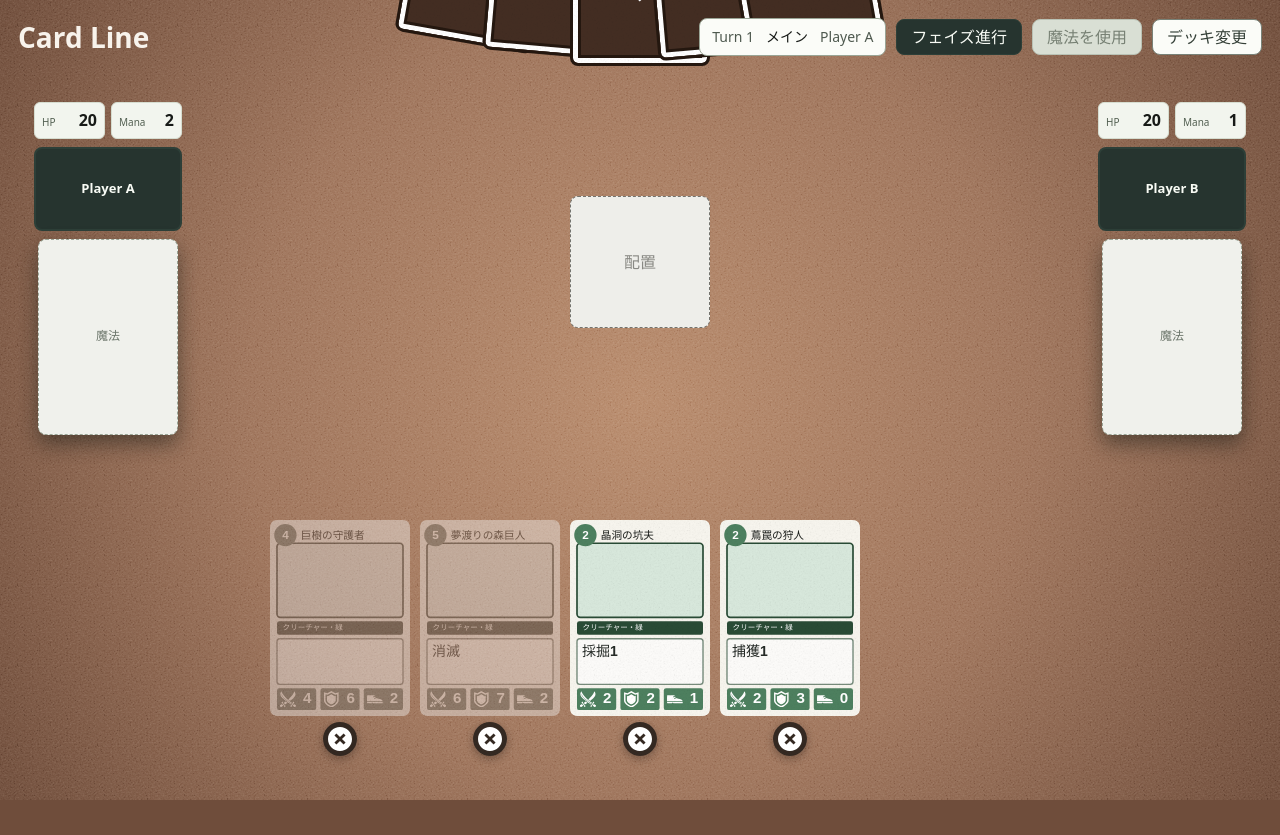
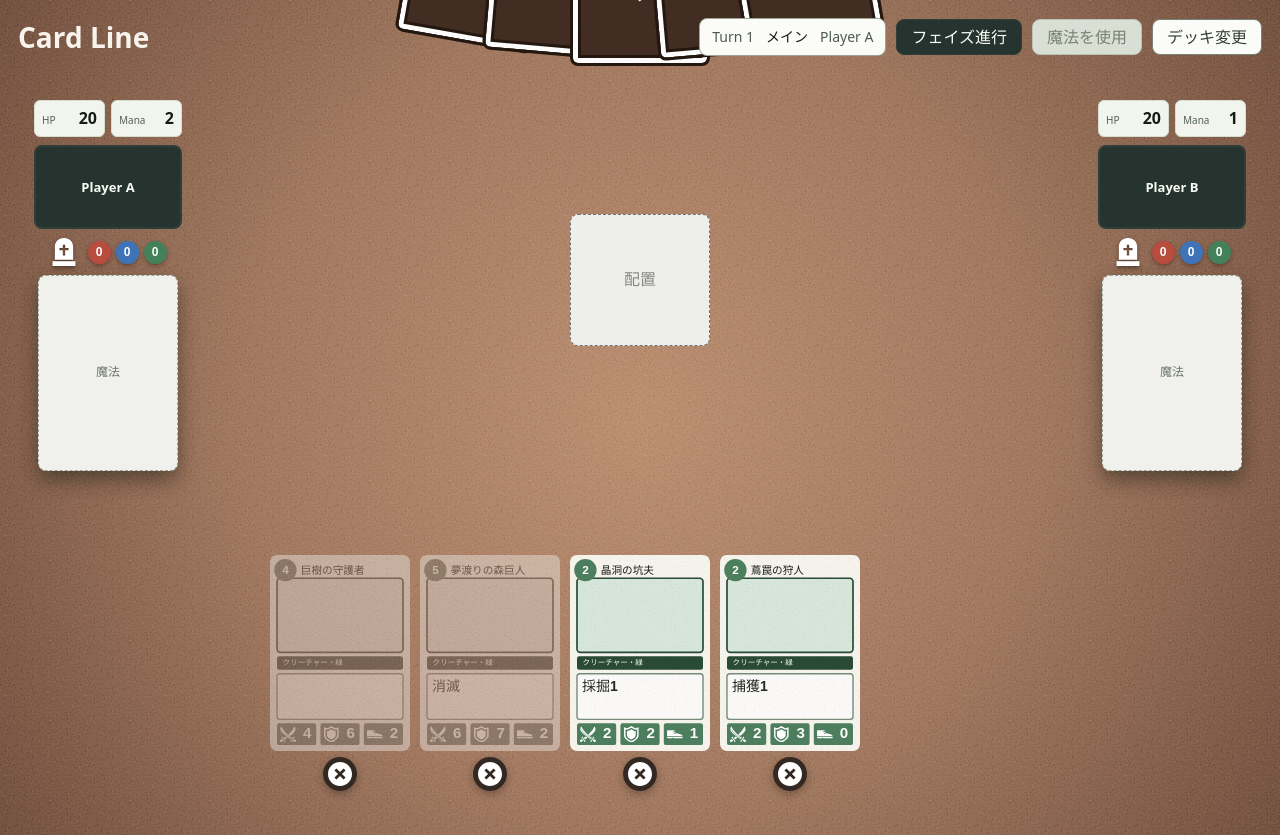
Before and after one commit to kurehajime/cardivide, a React (Vite) app: page / in a window 1280 px wide. Both pictures are taken after a click on the button "ゲーム開始". Before the commit the page ends 800 px from the top, so only its background shows below. Built offline with nearby package versions, Linux system fonts and the light colour scheme; a web font is replaced by a local one.

Commit message:
素手札表示

```diff
--- a/src/App.css
+++ b/src/App.css
@@ -441,6 +441,55 @@
   font-size: 13px;
   font-weight: 700;
   text-align: center;
+}
+
+.graveyard-summary {
+  min-width: 0;
+  display: flex;
+  align-items: center;
+  justify-content: center;
+  gap: 10px;
+  padding: 1px 0;
+}
+
+.graveyard-icon {
+  width: 28px;
+  height: 28px;
+  object-fit: contain;
+  filter: drop-shadow(0 2px 2px rgb(31 19 12 / 55%));
+}
+
+.graveyard-counts {
+  display: flex;
+  align-items: center;
+  gap: 5px;
+}
+
+.graveyard-count {
+  width: 23px;
+  height: 23px;
+  display: grid;
+  flex: 0 0 23px;
+  place-items: center;
+  border-radius: 50%;
+  box-shadow: 0 2px 4px rgb(31 19 12 / 38%);
+  color: #fff;
+  font-family: 'Noto Sans JP', sans-serif;
+  font-size: 12px;
+  font-weight: 800;
+  line-height: 1;
+}
+
+.graveyard-count-red {
+  background: #b84c3e;
+}
+
+.graveyard-count-blue {
+  background: #3f73b8;
+}
+
+.graveyard-count-green {
+  background: #43815b;
 }
 
 .board-spell {
--- a/src/components/BoardView.tsx
+++ b/src/components/BoardView.tsx
@@ -13,6 +13,7 @@ import type {
   SummonOption,
 } from '../game'
 import CardView from './CardView'
+import GraveyardSummary from './GraveyardSummary'
 
 export type BoardAttackAnimation = {
   id: number
@@ -124,6 +125,7 @@ const BoardPlayer = ({ player, cards, damage }: BoardPlayerProps) => (
         </span>
       )}
     </motion.div>
+    <GraveyardSummary player={player} cards={cards} />
     <div className="board-spell" aria-label={`${player.name} spell`}>
       <CardView
         card={
--- /dev/null
+++ b/src/components/GraveyardSummary.tsx
@@ -0,0 +1,55 @@
+import type {
+  CardColor,
+  CardInstance,
+  CardInstanceId,
+  PlayerState,
+} from '../game'
+
+type GraveyardSummaryProps = {
+  player: PlayerState
+  cards: Record<CardInstanceId, CardInstance>
+}
+
+const GRAVEYARD_ICON_URL = `${import.meta.env.BASE_URL}trash_aria.svg`
+const CARD_COLORS: readonly CardColor[] = ['red', 'blue', 'green']
+const COLOR_LABELS: Record<CardColor, string> = {
+  red: '赤',
+  blue: '青',
+  green: '緑',
+}
+
+const GraveyardSummary = ({ player, cards }: GraveyardSummaryProps) => {
+  const creatureCounts: Record<CardColor, number> = {
+    red: 0,
+    blue: 0,
+    green: 0,
+  }
+
+  player.discard.forEach((cardId) => {
+    const card = cards[cardId]?.card
+    if (card?.kind === 'creature') {
+      creatureCounts[card.color] += 1
+    }
+  })
+
+  return (
+    <div className="graveyard-summary" aria-label={`${player.name}の墓地`}>
+      <img className="graveyard-icon" src={GRAVEYARD_ICON_URL} alt="" />
+      <div className="graveyard-counts" role="list">
+        {CARD_COLORS.map((color) => (
+          <span
+            className={`graveyard-count graveyard-count-${color}`}
+            role="listitem"
+            aria-label={`${COLOR_LABELS[color]}のクリーチャー${creatureCounts[color]}枚`}
+            title={`${COLOR_LABELS[color]}のクリーチャー: ${creatureCounts[color]}枚`}
+            key={color}
+          >
+            {creatureCounts[color]}
+          </span>
+        ))}
+      </div>
+    </div>
+  )
+}
+
+export default GraveyardSummary
```
Also changed, not shown: public/trash_aria.svg (added).
